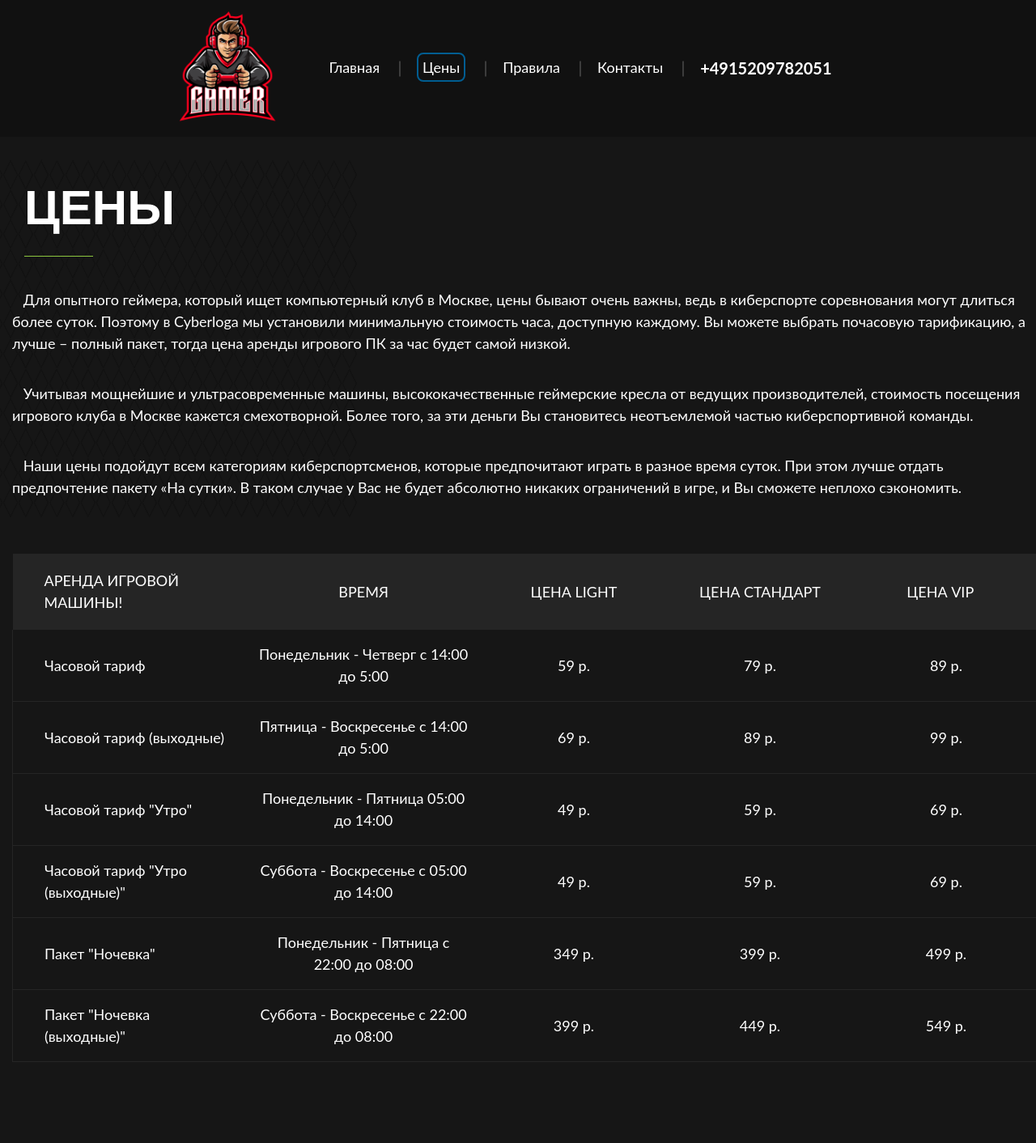
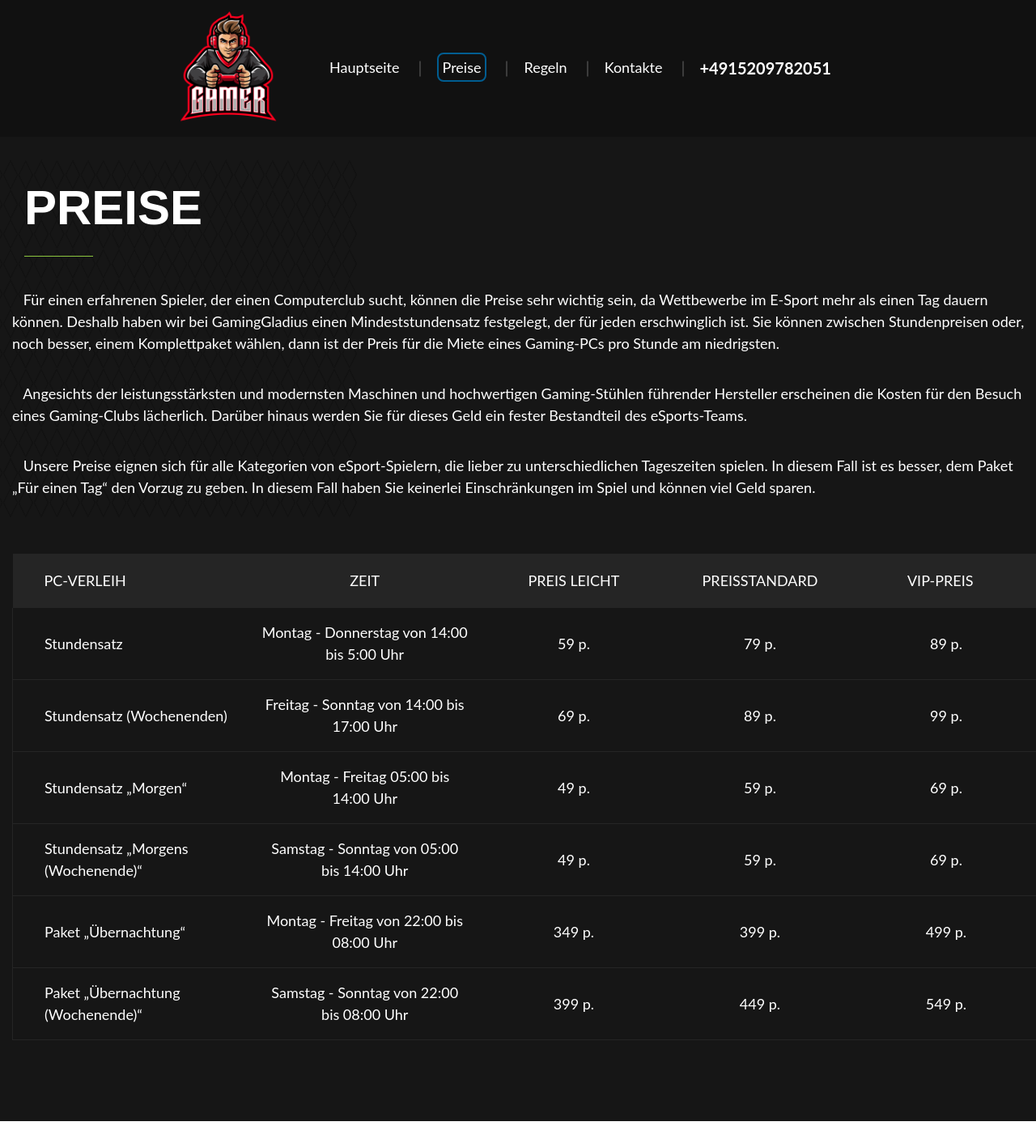
Before and after one commit to Marchuar/Computer-Club, a React (Vite) app in the folder client/: page /prices in a window 1280 px wide. Shown: the whole page at 81% size. After the commit the page ends 1385 px from the top, so only its background shows below. Built offline with nearby package versions, Linux system fonts and the light colour scheme; a web font is replaced by a local one.

Commit message:
German translate

```diff
--- a/client/src/components/Contacts/Header/Header.jsx
+++ b/client/src/components/Contacts/Header/Header.jsx
@@ -24,24 +24,24 @@ function Header({ scroll }) {
 					<ul className={classes.header__list}>
 						<li className={classes.header__li}>
 							<Link to='/' className={classes.header__link}>
-								Главная
+								Hauptseite
 							</Link>
 						</li>
 
 						<li className={classes.header__li}>
 							<Link to='/prices' id='0' className={classes.header__link}>
-								Цены
+								Preise
 							</Link>
 						</li>
 
 						<li className={classes.header__li}>
 							<Link to='/rules' className={classes.header__link}>
-								Правила
+								Regeln
 							</Link>
 						</li>
 						<li className={classes.header__li}>
 							<Link to='/contacts' className={classes.header__link}>
-								Контакты
+								Kontakte
 							</Link>
 						</li>
 						<li className={classes.header__li}>
--- a/client/src/components/Contacts/Main/Main.jsx
+++ b/client/src/components/Contacts/Main/Main.jsx
@@ -12,7 +12,7 @@ function Main({ scroll }) {
 				<div className={classes.main__container}>
 					<div className={classes.main__container}>
 						<div className={classes.main__heading}>
-							<h1 className={classes.main__heading_title}>Контакты</h1>
+							<h1 className={classes.main__heading_title}>Kontakte</h1>
 						</div>
 					</div>
 
@@ -46,13 +46,13 @@ function Main({ scroll }) {
 										className={classes.contacts__icon_time}
 									></img>
 									<span className={classes.contacts__text}>
-										Пн. - Вс.: круглосуточно
+										Пн. - Вс.: rund um die Uhr
 									</span>
 								</li>
 							</ul>
 							<p className={classes.content__info}>
-								По предложениям и вопросам о сотрудничестве в области маркетинга
-								и PR пишите на{' '}
+								Für Anregungen und Fragen zur Zusammenarbeit im Bereich
+								Marketing und PR schreiben Sie an{' '}
 								<a href='mailto:gilioko195@gmail.com'>gilioko195@gmail.com</a>
 							</p>
 						</div>
--- a/client/src/components/Home/Header/Header.jsx
+++ b/client/src/components/Home/Header/Header.jsx
@@ -38,24 +38,24 @@ function Header() {
 					<ul className={classes.header__list}>
 						<li className={classes.header__li}>
 							<Link to='/' className={classes.header__link}>
-								Главная
+								Hauptseite
 							</Link>
 						</li>
 
 						<li className={classes.header__li}>
 							<Link to='/prices' id='0' className={classes.header__link}>
-								Цены
+								Preise
 							</Link>
 						</li>
 
 						<li className={classes.header__li}>
 							<Link to='/rules' className={classes.header__link}>
-								Правила
+								Regeln
 							</Link>
 						</li>
 						<li className={classes.header__li}>
 							<Link to='/contacts' className={classes.header__link}>
-								Контакты
+								Kontakte
 							</Link>
 						</li>
 						<li className={classes.header__li}>
@@ -74,34 +74,32 @@ function Header() {
 			>
 				<div className={classes.header__content}>
 					<h1 className={classes.header__title}>
-						Компьютерный клуб <br></br>{' '}
-						<p className={classes.header__secondTitle}>
-							Идеальное место для геймеров
-						</p>
+						Computerclub <br></br>{' '}
+						<p className={classes.header__secondTitle}>Idealer Ort für Gamer</p>
 					</h1>
 				</div>
 				<div className={classes.header__advantages}>
 					<div className={classes.header__advantages_box}>
 						<h2 className={classes.advantages__h2}>24+</h2>
 						<p className={classes.advantages__description}>
-							Мощных игровых машин в одном клубе
+							Leistungsstarke Gaming-Computer in einem Club
 						</p>
 					</div>
 					<div className={classes.header__advantages_box}>
 						<h2 className={classes.advantages__h2}>50+</h2>
-						<p className={classes.advantages__description}>Современных игр</p>
+						<p className={classes.advantages__description}>Moderne Spiele</p>
 					</div>
 					<div className={classes.header__advantages_box}>
 						<h2 className={classes.advantages__h2}>24/7</h2>
 						<p className={classes.advantages__description}>
-							Компьютерные клубы работают круглосуточно и без выходных
+							Computerclubs sind 24 Stunden am Tag, 7 Tage die Woche geöffnet
 						</p>
 					</div>
 					<div className={classes.header__advantages_box}>
 						<h2 className={classes.advantages__h2}>200+</h2>
 						<p className={classes.advantages__description}>
-							Турниров планируется провести за ближайший год в компьютерных
-							клубах
+							Im Laufe des nächsten Jahres sind Turniere in Computerclubs
+							geplant
 						</p>
 					</div>
 				</div>
--- a/client/src/components/Home/Main/sections/AboutSection.jsx
+++ b/client/src/components/Home/Main/sections/AboutSection.jsx
@@ -12,18 +12,17 @@ function About() {
 				<div className={classes.about__content}>
 					<div className={classes.about__heading}>
 						<h2 className={classes.heading__h2}>
-							Хотите стать частью современного киберспорта одновременно в
-							реальном и виртуальном мирах?
+							Du möchtest Teil des modernen E-Sports in der realen und
+							virtuellen Welt gleichzeitig werden?
 						</h2>
 					</div>
 					<p className={classes.about__subtitle}>
-						Мы приглашаем вас в место, где вы обязательно встретите <br></br>{' '}
-						единомышленников - компьютерный клуб NAME!
+						Wir laden Sie an einen Ort ein, an dem Sie bestimmt Gleichgesinnte{' '}
+						<br></br> treffen werden - Computerclub "GamingGladius"!
 					</p>
 					<div className={classes.about__descr}>
 						<p>
-							Крупнейшая сеть игровых компьютерных клубов в Москве становится
-							культовым местом для каждого геймера. Здесь можно:
+							Computerclubs werden zum Kultort für jeden Gamer. Hier kannst du:
 						</p>
 					</div>
 					<ul className={classes.about__feature}>
@@ -33,10 +32,7 @@ function About() {
 							</div>
 
 							<div className={classes.about__feature_text}>
-								<p>
-									Завести новые знакомства с вдохновителями/любителями
-									киберспорта
-								</p>
+								<p>Knüpfen Sie neue Bekanntschaften mit eSport-Fans</p>
 							</div>
 						</li>
 
@@ -47,8 +43,8 @@ function About() {
 
 							<div className={classes.about__feature_text}>
 								<p>
-									Выплеснуть свои эмоции в состязаниях с виртуальными
-									противниками
+									Drücken Sie Ihre Emotionen in Wettbewerben mit virtuellen
+									Gegnern aus
 								</p>
 							</div>
 						</li>
@@ -60,7 +56,8 @@ function About() {
 
 							<div className={classes.about__feature_text}>
 								<p>
-									Войти в закрытое сообщество с уникальными игровыми турнирами
+									Treten Sie einer geschlossenen Community mit einzigartigen
+									Gaming-Turnieren bei
 								</p>
 							</div>
 						</li>
@@ -70,7 +67,10 @@ function About() {
 								<img max-width='100%' src={fourthIcon}></img>
 							</div>
 							<div className={classes.about__feature_text}>
-								<p>Стать настоящим киберспортсменом и получить ценные призы</p>
+								<p>
+									Werden Sie ein echter eSport-Spieler und erhalten Sie
+									wertvolle Preise
+								</p>
 							</div>
 						</li>
 					</ul>
--- a/client/src/components/Home/Main/sections/PriceSection.jsx
+++ b/client/src/components/Home/Main/sections/PriceSection.jsx
@@ -11,23 +11,23 @@ function Price() {
 			<div className={classes.price__innerBox}>
 				<div className={classes.price__content}>
 					<div className={classes.price__heading}>
-						<h2 className={classes.heading__h2}>Стоимость игры</h2>
+						<h2 className={classes.heading__h2}>Spielkosten</h2>
 					</div>
 
 					<div className={classes.price__text}>
 						<p>
-							Очень скоро у нас появится программа лояльности и ты сможешь
-							прикоснуться к закрытому и уникальному сообществу
-							единомышленников, где тебя ждёт океан эмоций, огромное количество
-							новых знакомств, ценные призы, приглашения на закрытые мероприятия
-							и скидки. Ты станешь одним из вдохновителей и творцов киберспорта
-							в России!
+							Sie können eine geschlossene und einzigartige Gemeinschaft von
+							Gleichgesinnten berühren, in der ein Ozean an Emotionen, eine
+							Vielzahl neuer Bekanntschaften, wertvolle Preise und Einladungen
+							zu geschlossenen Veranstaltungen zu geringen Kosten auf Sie
+							warten. Sie werden einer der Inspiratoren und Schöpfer des
+							eSports!
 						</p>
 					</div>
 
 					<div className={classes.price__button}>
 						<Link to='/prices' className={classes.price__button_a}>
-							Прайс-лист
+							Preisliste
 						</Link>
 					</div>
 				</div>
@@ -40,7 +40,7 @@ function Price() {
 							</div>
 
 							<div className={classes.price__table_descr}>
-								<span>Час</span>
+								<span>Stunde</span>
 								<b>59-89 рублей</b>
 							</div>
 						</div>
@@ -51,7 +51,7 @@ function Price() {
 							</div>
 
 							<div className={classes.price__table_descr}>
-								<span>Ночь</span>
+								<span>Nacht</span>
 								<b>399 рублей</b>
 							</div>
 						</div>
@@ -64,7 +64,7 @@ function Price() {
 							</div>
 
 							<div className={classes.price__table_descr}>
-								<span>Пакетные предложения</span>
+								<span>Paketangebote</span>
 								<b>от 150 рублей</b>
 							</div>
 						</div>
@@ -75,8 +75,8 @@ function Price() {
 							</div>
 
 							<div className={classes.price__table_descr}>
-								<span>Скидки и бонусы</span>
-								<b>постоянным клиентам</b>
+								<span>Rabatte und Boni</span>
+								<b>für Stammkunden</b>
 							</div>
 						</div>
 					</div>
--- a/client/src/components/Prices/Header/Header.jsx
+++ b/client/src/components/Prices/Header/Header.jsx
@@ -24,24 +24,24 @@ function Header({ scroll }) {
 					<ul className={classes.header__list}>
 						<li className={classes.header__li}>
 							<Link to='/' className={classes.header__link}>
-								Главная
+								Hauptseite
 							</Link>
 						</li>
 
 						<li className={classes.header__li}>
 							<Link to='/prices' id='0' className={classes.header__link}>
-								Цены
+								Preise
 							</Link>
 						</li>
 
 						<li className={classes.header__li}>
 							<Link to='/rules' className={classes.header__link}>
-								Правила
+								Regeln
 							</Link>
 						</li>
 						<li className={classes.header__li}>
 							<Link to='/contacts' className={classes.header__link}>
-								Контакты
+								Kontakte
 							</Link>
 						</li>
 						<li className={classes.header__li}>
--- a/client/src/components/Prices/Main/Main.jsx
+++ b/client/src/components/Prices/Main/Main.jsx
@@ -9,34 +9,36 @@ function Main({ scroll }) {
 				<div className={classes.main__container}>
 					<div className={classes.main__container}>
 						<div className={classes.main__heading}>
-							<h1 className={classes.main__heading_title}>Цены</h1>
+							<h1 className={classes.main__heading_title}>Preise</h1>
 						</div>
 					</div>
 
 					<div className={classes.main__text}>
 						<p className={classes.main__text_p}>
-							&nbsp;&nbsp;&nbsp;Для опытного геймера, который ищет компьютерный
-							клуб в Москве, цены бывают очень важны, ведь в киберспорте
-							соревнования могут длиться более суток. Поэтому в Cyberloga мы
-							установили минимальную стоимость часа, доступную каждому. Вы
-							можете выбрать почасовую тарификацию, а лучше – полный пакет,
-							тогда цена аренды игрового ПК за час будет самой низкой.
+							&nbsp;&nbsp;&nbsp;Für einen erfahrenen Spieler, der einen
+							Computerclub sucht, können die Preise sehr wichtig sein, da
+							Wettbewerbe im E-Sport mehr als einen Tag dauern können. Deshalb
+							haben wir bei GamingGladius einen Mindeststundensatz festgelegt,
+							der für jeden erschwinglich ist. Sie können zwischen
+							Stundenpreisen oder, noch besser, einem Komplettpaket wählen, dann
+							ist der Preis für die Miete eines Gaming-PCs pro Stunde am
+							niedrigsten.
 						</p>
 						<br></br>
 						<p className={classes.main__text_p}>
-							&nbsp;&nbsp;&nbsp;Учитывая мощнейшие и ультрасовременные машины,
-							высококачественные геймерские кресла от ведущих производителей,
-							стоимость посещения игрового клуба в Москве кажется смехотворной.
-							Более того, за эти деньги Вы становитесь неотъемлемой частью
-							киберспортивной команды.
+							&nbsp;&nbsp;&nbsp;Angesichts der leistungsstärksten und modernsten
+							Maschinen und hochwertigen Gaming-Stühlen führender Hersteller
+							erscheinen die Kosten für den Besuch eines Gaming-Clubs
+							lächerlich. Darüber hinaus werden Sie für dieses Geld ein fester
+							Bestandteil des eSports-Teams.
 						</p>
 						<br></br>
 						<p className={classes.main__text_p}>
-							&nbsp;&nbsp;&nbsp;Наши цены подойдут всем категориям
-							киберспортсменов, которые предпочитают играть в разное время
-							суток. При этом лучше отдать предпочтение пакету «На сутки». В
-							таком случае у Вас не будет абсолютно никаких ограничений в игре,
-							и Вы сможете неплохо сэкономить.
+							&nbsp;&nbsp;&nbsp;Unsere Preise eignen sich für alle Kategorien
+							von eSport-Spielern, die lieber zu unterschiedlichen Tageszeiten
+							spielen. In diesem Fall ist es besser, dem Paket „Für einen Tag“
+							den Vorzug zu geben. In diesem Fall haben Sie keinerlei
+							Einschränkungen im Spiel und können viel Geld sparen.
 						</p>
 					</div>
 
@@ -46,20 +48,20 @@ function Main({ scroll }) {
 								<table className={classes.table}>
 									<thead className={classes.table__thead}>
 										<tr>
-											<th>Аренда игровой машины!</th>
-											<th>Время</th>
-											<th>Цена Light</th>
-											<th>Цена Стандарт</th>
-											<th>Цена VIP</th>
+											<th>PC-Verleih</th>
+											<th>Zeit</th>
+											<th>Preis leicht</th>
+											<th>Preisstandard</th>
+											<th>VIP-Preis</th>
 										</tr>
 									</thead>
 									<tbody className={classes.table__tbody}>
 										<tr id='bx_3218110189_195955'>
 											<td>
-												<span>Часовой тариф</span>
+												<span>Stundensatz</span>
 											</td>
 											<td>
-												<span>Понедельник - Четверг с 14:00 до 5:00</span>
+												<span>Montag - Donnerstag von 14:00 bis 5:00 Uhr</span>
 											</td>
 											<td>
 												<span>59 р.</span>
@@ -75,10 +77,10 @@ function Main({ scroll }) {
 										</tr>
 										<tr id='bx_3218110189_195956'>
 											<td>
-												<span>Часовой тариф (выходные)</span>
+												<span>Stundensatz (Wochenenden)</span>
 											</td>
 											<td>
-												<span>Пятница - Воскресенье с 14:00 до 5:00</span>
+												<span>Freitag - Sonntag von 14:00 bis 17:00 Uhr</span>
 											</td>
 											<td>
 												<span>69 р.</span>
@@ -94,10 +96,10 @@ function Main({ scroll }) {
 										</tr>
 										<tr id='bx_3218110189_195957'>
 											<td>
-												<span>Часовой тариф "Утро"</span>
+												<span>Stundensatz „Morgen“</span>
 											</td>
 											<td>
-												<span>Понедельник - Пятница 05:00 до 14:00</span>
+												<span>Montag - Freitag 05:00 bis 14:00 Uhr</span>
 											</td>
 											<td>
 												<span>49 р.</span>
@@ -113,10 +115,10 @@ function Main({ scroll }) {
 										</tr>
 										<tr id='bx_3218110189_195958'>
 											<td>
-												<span>Часовой тариф "Утро (выходные)"</span>
+												<span>Stundensatz „Morgens (Wochenende)“</span>
 											</td>
 											<td>
-												<span>Суббота - Воскресенье с 05:00 до 14:00</span>
+												<span>Samstag - Sonntag von 05:00 bis 14:00 Uhr</span>
 											</td>
 											<td>
 												<span>49 р.</span>
@@ -132,10 +134,10 @@ function Main({ scroll }) {
 										</tr>
 										<tr id='bx_3218110189_195959'>
 											<td>
-												<span>Пакет "Ночевка"</span>
+												<span>Paket „Übernachtung“</span>
 											</td>
 											<td>
-												<span>Понедельник - Пятница с 22:00 до 08:00</span>
+												<span>Montag - Freitag von 22:00 bis 08:00 Uhr</span>
 											</td>
 											<td>
 												<span>349 р.</span>
@@ -151,10 +153,10 @@ function Main({ scroll }) {
 										</tr>
 										<tr id='bx_3218110189_195960'>
 											<td>
-												<span>Пакет "Ночевка (выходные)"</span>
+												<span>Paket „Übernachtung (Wochenende)“</span>
 											</td>
 											<td>
-												<span>Суббота - Воскресенье с 22:00 до 08:00</span>
+												<span>Samstag - Sonntag von 22:00 bis 08:00 Uhr</span>
 											</td>
 											<td>
 												<span>399 р.</span>
--- a/client/src/components/Rules/Header/Header.jsx
+++ b/client/src/components/Rules/Header/Header.jsx
@@ -24,24 +24,24 @@ function Header({ scroll }) {
 					<ul className={classes.header__list}>
 						<li className={classes.header__li}>
 							<Link to='/' className={classes.header__link}>
-								Главная
+								Hauptseite
 							</Link>
 						</li>
 
 						<li className={classes.header__li}>
 							<Link to='/prices' id='0' className={classes.header__link}>
-								Цены
+								Preise
 							</Link>
 						</li>
 
 						<li className={classes.header__li}>
 							<Link to='/rules' className={classes.header__link}>
-								Правила
+								Regeln
 							</Link>
 						</li>
 						<li className={classes.header__li}>
 							<Link to='/contacts' className={classes.header__link}>
-								Контакты
+								Kontakte
 							</Link>
 						</li>
 						<li className={classes.header__li}>
```
Also changed, not shown: client/src/components/Rules/Main/Main.jsx (+81 -75 lines).
